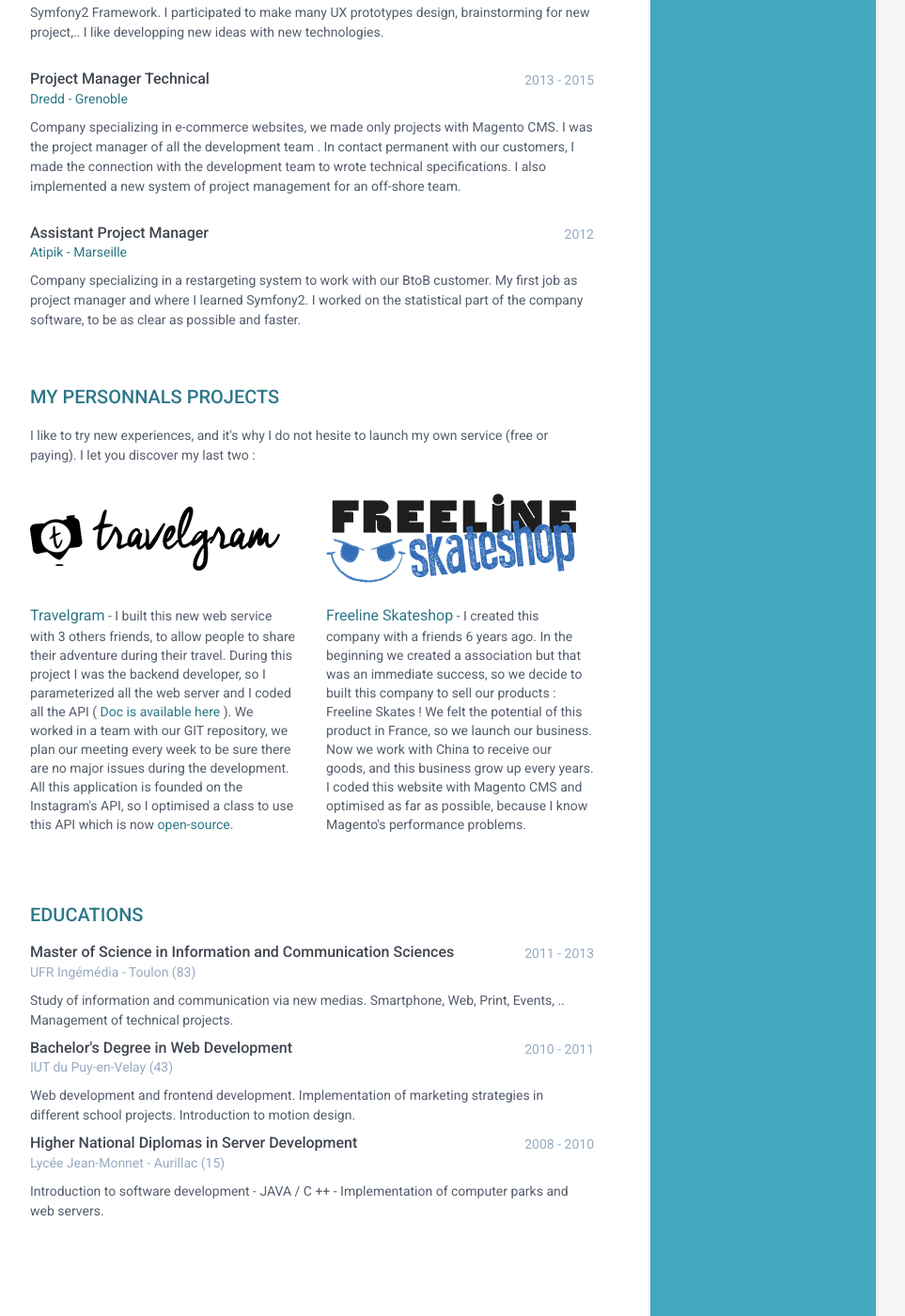
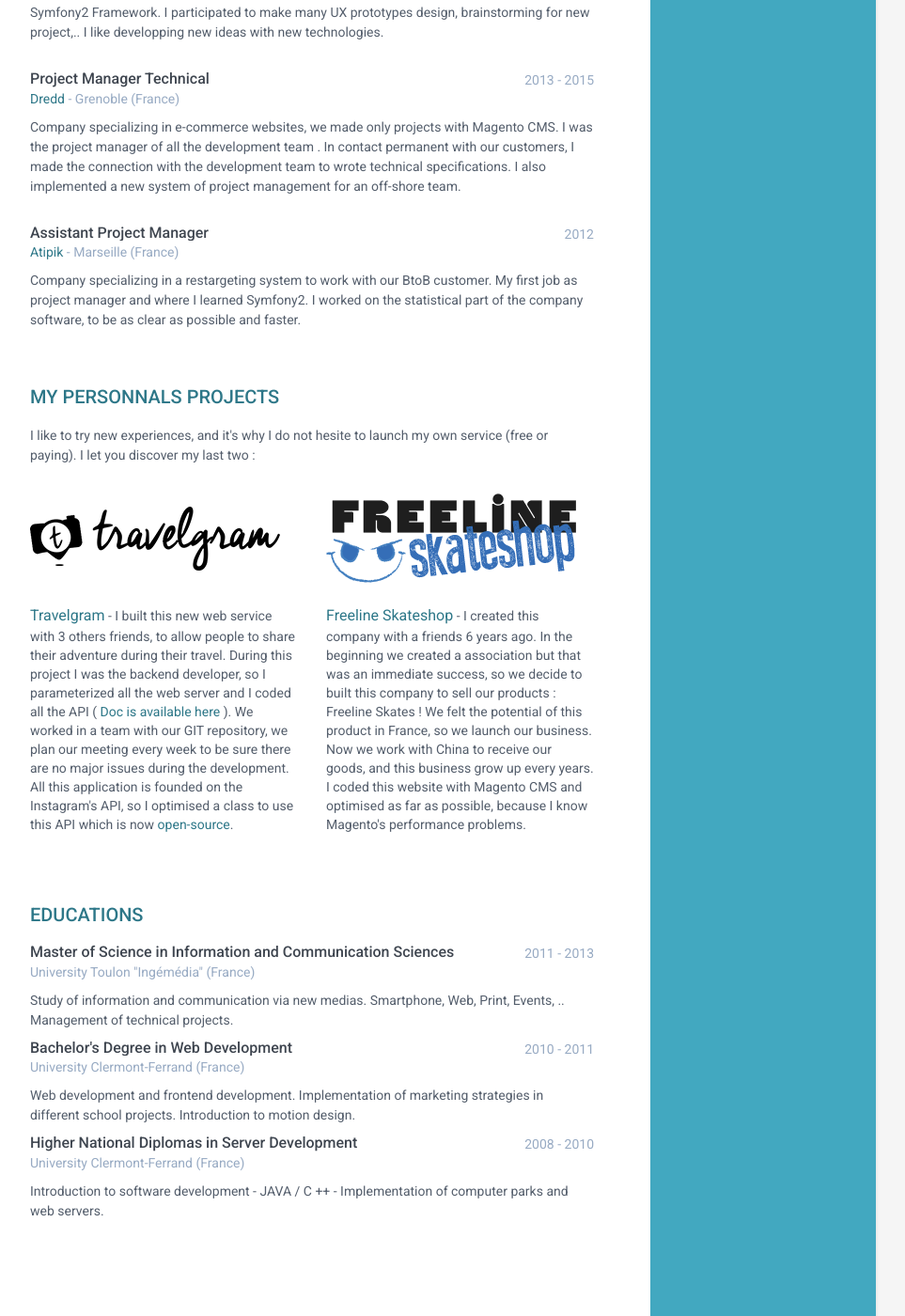
Before and after one commit to romaricp/romaricp.github.io, a Jekyll site: the page built from index.html, in a window 1280 px wide and 1400 px high, scrolled down 627 px. Shown: the whole window at 94% size, without its empty margins (188-1151 px from the left). Built offline with Jekyll 4.4.1, drawn with Linux system fonts in a browser that asks for light colours; some of the changed text lies outside the part shown.

Commit message:
Add France

```diff
--- a/_includes/education.html
+++ b/_includes/education.html
@@ -7,7 +7,7 @@
                 <h3 class="job-title">Master of Science in Information and Communication Sciences</h3>
                 <div class="time">2011 - 2013</div>
             </div><!--//upper-row-->
-            <div class="company">UFR Ingémédia - Toulon (83)</div>
+            <div class="company">University Toulon "Ingémédia" (France)</div>
         </div><!--//meta-->
         <div class="details">
             <p>Study of information and communication via new medias. Smartphone, Web, Print, Events, .. Management of technical projects.</p>
@@ -20,7 +20,7 @@
                 <h3 class="job-title">Bachelor's Degree in Web Development</h3>
                 <div class="time">2010 - 2011</div>
             </div><!--//upper-row-->
-            <div class="company">IUT du Puy-en-Velay (43)</div>
+            <div class="company">University Clermont-Ferrand (France)</div>
         </div><!--//meta-->
         <div class="details">
             <p>Web development and frontend development. Implementation of marketing strategies in different school projects. Introduction to motion design.</p>
@@ -33,7 +33,7 @@
                 <h3 class="job-title">Higher National Diplomas in Server Development</h3>
                 <div class="time">2008 - 2010</div>
             </div><!--//upper-row-->
-            <div class="company">Lycée Jean-Monnet - Aurillac (15)</div>
+            <div class="company">University Clermont-Ferrand (France)</div>
         </div><!--//meta-->
         <div class="details">
             <p>Introduction to software development - JAVA / C ++ - Implementation of computer parks and web servers.</p>
--- a/_includes/experience.html
+++ b/_includes/experience.html
@@ -7,7 +7,7 @@
                 <h3 class="job-title">Lead Developer</h3>
                 <div class="time">2015 - June 2016</div>
             </div><!--//upper-row-->
-            <div class="company"><a href="http://www.eolas.fr/" target="_blank">Eolas Business & Decision - Grenoble</a></div>
+            <div class="company"><a href="http://www.eolas.fr/" target="_blank">Eolas Business & Decision</a> - Grenoble (France)</div>
         </div><!--//meta-->
         <div class="details">
             <p>
@@ -22,7 +22,7 @@
                 <h3 class="job-title">Project Manager Technical</h3>
                 <div class="time">2013 - 2015</div>
             </div><!--//upper-row-->
-            <div class="company"><a href="http://dredd.fr/" target="_blank">Dredd - Grenoble</a></div>
+            <div class="company"><a href="http://dredd.fr/" target="_blank">Dredd</a> - Grenoble (France)</div>
         </div><!--//meta-->
         <div class="details">
             <p>
@@ -37,7 +37,7 @@
                 <h3 class="job-title">Assistant Project Manager</h3>
                 <div class="time">2012</div>
             </div><!--//upper-row-->
-            <div class="company"><a href="http://www.atipik.fr/" target="_blank">Atipik - Marseille</a></div>
+            <div class="company"><a href="http://www.atipik.fr/" target="_blank">Atipik</a> - Marseille (France)</div>
         </div><!--//meta-->
         <div class="details">
             <p>
```
Also changed, not shown: 2 other files.
